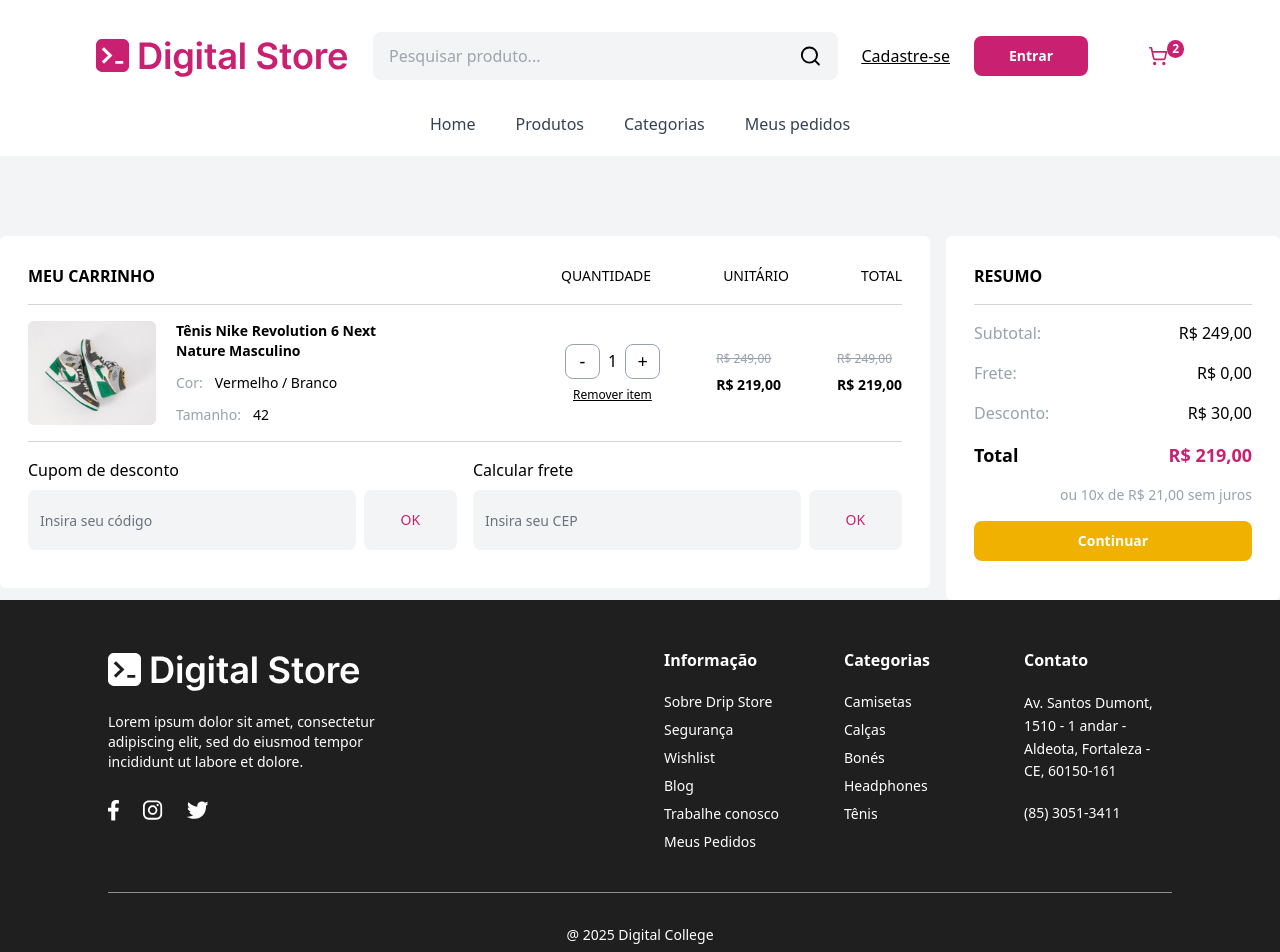
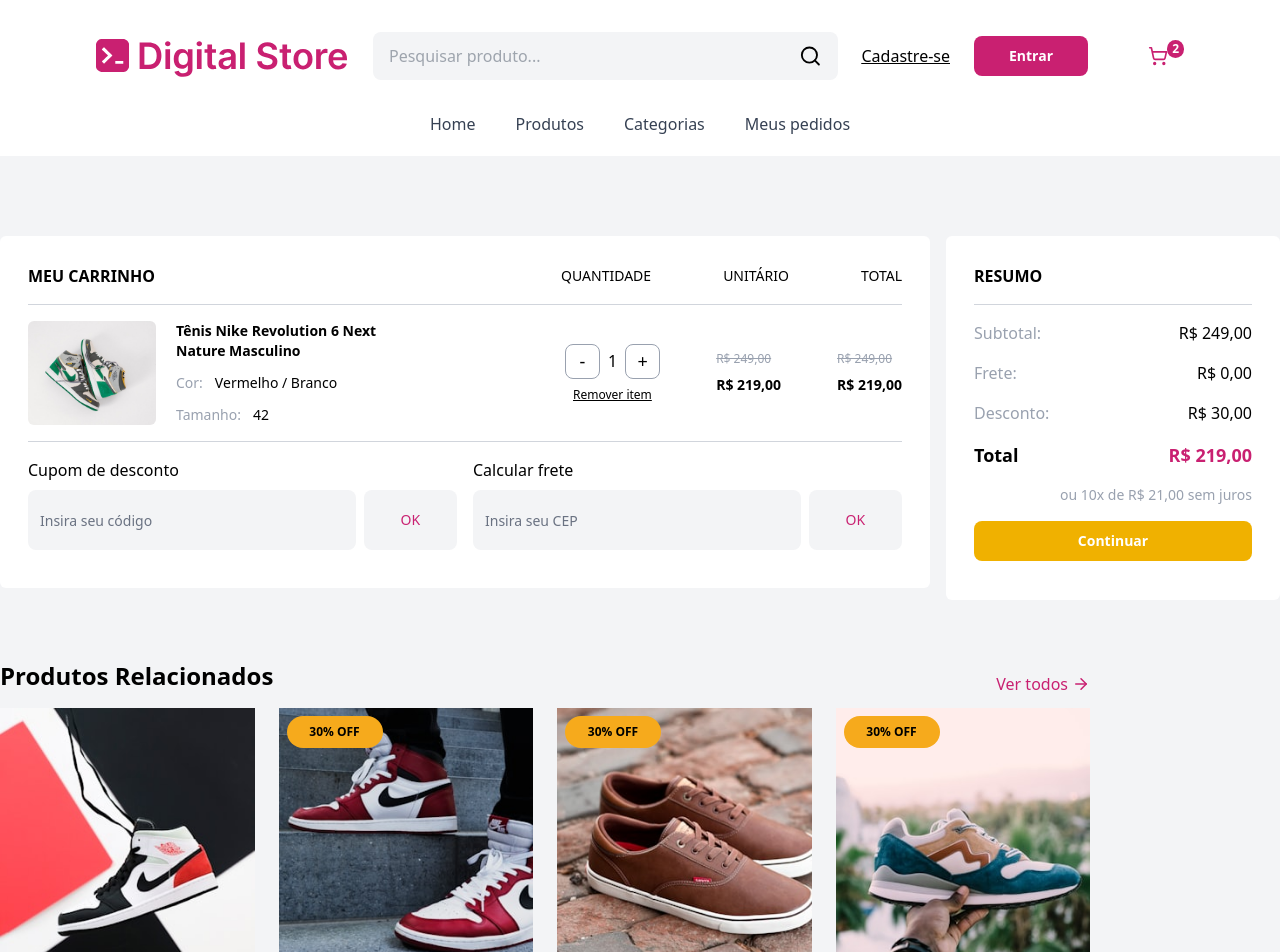
Before and after one commit to EsleySaab/Drip-Store, a Next.js app: page /cart in a window 1280 px wide. Shown: the top 952 px of the page. Built offline with nearby package versions, Linux system fonts and the light colour scheme; no server answers.

Commit message:
feat: add Related Products section to cart page

```diff
--- a/src/app/cart/page.tsx
+++ b/src/app/cart/page.tsx
@@ -1,5 +1,6 @@
 import OrderSummary from "./order-summary"
 import ProductInformations from "./product-informations"
+import RelatedProducts from "./related-products."
 
 const Cart = () => {
   return (
@@ -8,6 +9,7 @@
         <ProductInformations />
         <OrderSummary />
       </div>
+      <RelatedProducts />
     </div>
   )
 }
--- /dev/null
+++ b/src/app/cart/related-products..tsx
@@ -0,0 +1,28 @@
+import Section from "@/components/Section"
+import Link from "next/link"
+import { ArrowRightIcon } from "lucide-react"
+import ProductListing from "@/components/ProductListing"
+
+const RelatedProducts = () => {
+  return (
+    <div className="w-[1090px] mt-10 hidden md:block">
+      <Section
+        title="Produtos Relacionados"
+        titleAction={
+          <div>
+            <Link href="/products">
+              <div className="flex items-center mr-8 md:mr-0 gap-1">
+                <p className="text-primary">Ver todos</p>
+                <ArrowRightIcon className="text-primary" size={18} />
+              </div>
+            </Link>
+          </div>
+        }
+      >
+        <ProductListing limit={4} />
+      </Section>
+    </div>
+  )
+}
+
+export default RelatedProducts
--- a/src/components/Section/index.tsx
+++ b/src/components/Section/index.tsx
@@ -22,7 +22,7 @@
     <div className="mb-8">
       <div className="flex justify-between items-center">
         <h2
-          className={`text-dark-gray-2 md:text-2xl text-xl font-semibold ${mobileMarginX} md:mx-0`}
+          className={`text-dark-gray-2 md:text-2xl text-xl font-semibold md:mb-4 ${mobileMarginX} md:mx-0`}
         >
           {title}
         </h2>
```
